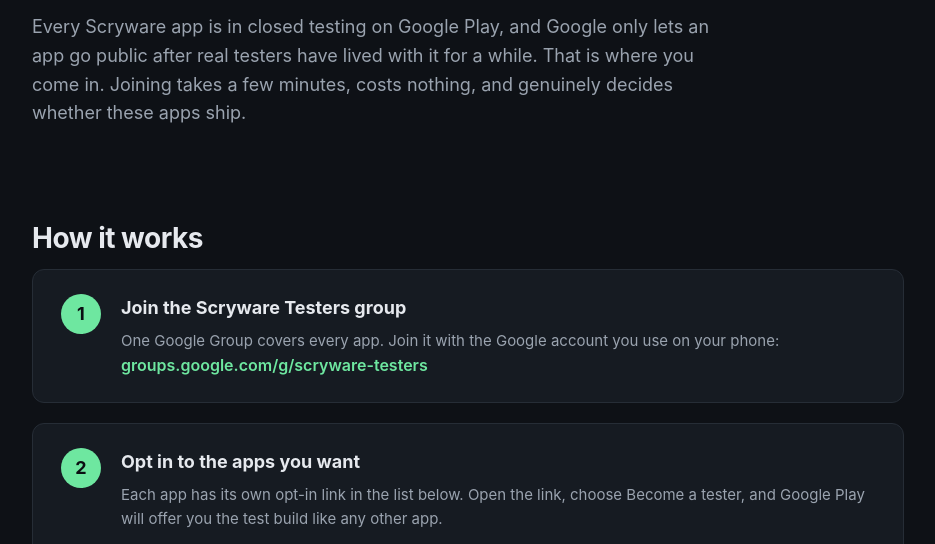
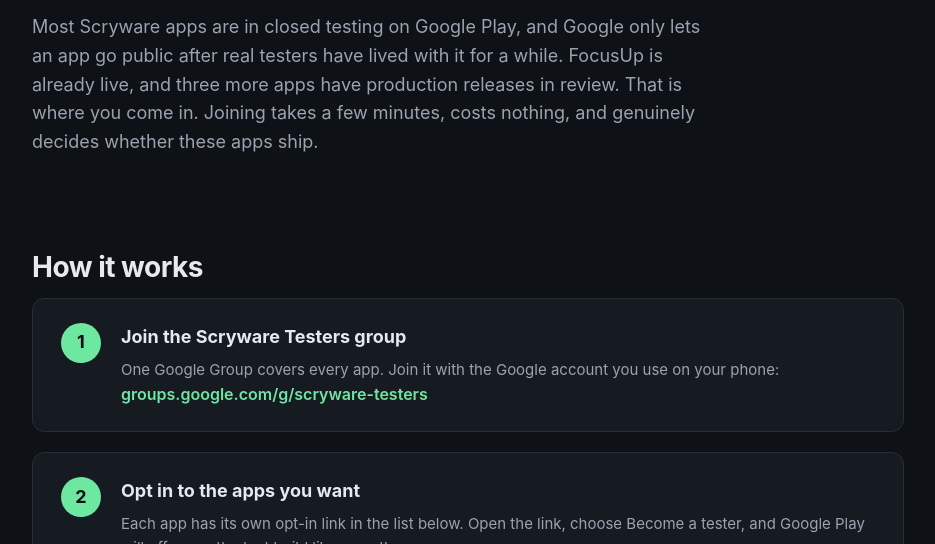
Before and after one commit to GrumpyDadPool/scryware.io, a plain HTML site: page testers.html in a window 1280 px wide. Shown: the part 256-800 px from the top of the page, without its empty margins (172-1107 px from the left). Drawn offline with Linux system fonts and the light colour scheme.

Commit message:
Align docs with current project status (2026-11-15 audit)

```diff
--- a/testers.html
+++ b/testers.html
@@ -27,7 +27,7 @@
   <div class="page-hero">
     <div class="kicker">Closed testing</div>
     <h1>Test the apps.</h1>
-    <p>Every Scryware app is in closed testing on Google Play, and Google only lets an app go public after real testers have lived with it for a while. That is where you come in. Joining takes a few minutes, costs nothing, and genuinely decides whether these apps ship.</p>
+    <p>Most Scryware apps are in closed testing on Google Play, and Google only lets an app go public after real testers have lived with it for a while. FocusUp is already live, and three more apps have production releases in review. That is where you come in. Joining takes a few minutes, costs nothing, and genuinely decides whether these apps ship.</p>
   </div>
 
   <section class="block">
```
